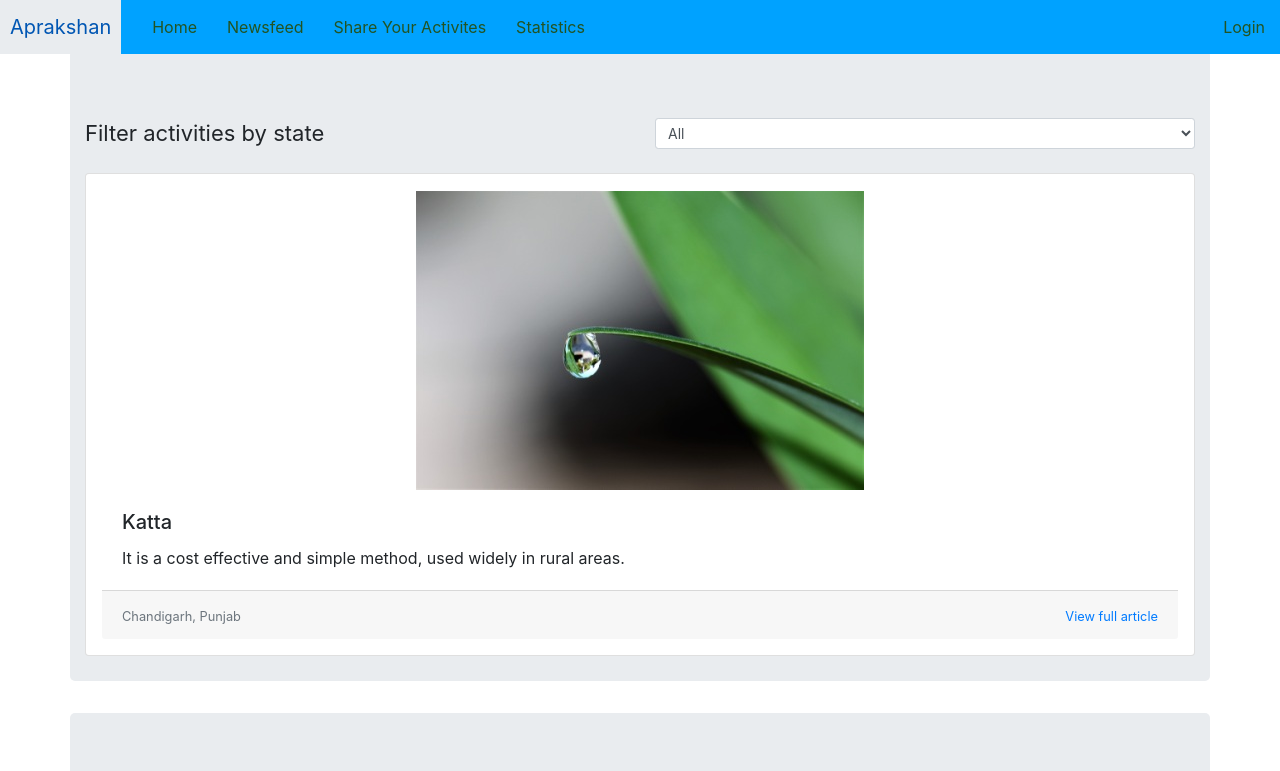
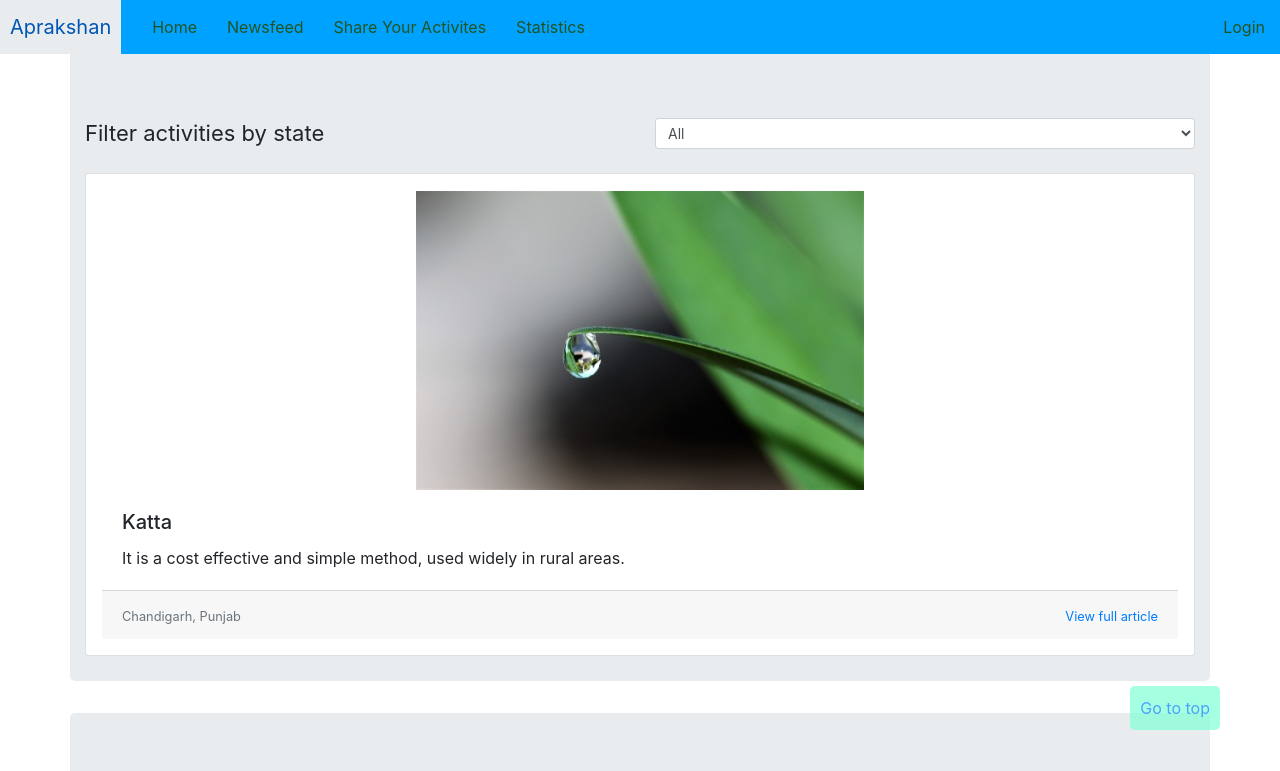
Before and after one commit to rsahu609/sih, a PHP site: page /newsfeed.php in a window 1280 px wide. Shown: the top 771 px of the page. Run offline with PHP 8.4, Linux system fonts and the light colour scheme; data comes from the database, SQL or seed files in the repository; some libraries are stand-ins or nearby versions.

Commit message:
go to top btn added

```diff
--- a/css/custom.css
+++ b/css/custom.css
@@ -131,3 +131,18 @@ td.description-overflow {
 .modal-class {
     max-width: 600px;
 }
+#top {
+    text-decoration:none;
+    border-color: greenyellow;
+    border: 2px;
+    background-color: aquamarine;
+    position: fixed;
+    bottom: 70px;
+    right: 60px;
+    border-radius: 5px;
+    padding: 10px;
+    opacity: .7;
+}
+a#top {
+    color: green;
+}
--- /dev/null
+++ b/go_to_top.html
@@ -0,0 +1 @@
+<div id="top" ><a href="#header">Go to top</a></div>
--- a/header.php
+++ b/header.php
@@ -1,5 +1,5 @@
 <?php if((session_status() == PHP_SESSION_NONE)) session_start();?>
-<div class='header'>
+<div class='header' id="header">
 <nav class="navbar navbar-expand-lg bg-green fixed-top bg-light">
   <a class="navbar-brand" href="newsfeed.php">Aprakshan</a>
   <button class="navbar-toggler glyphicon glyphicon-menu-hamburger" type="button" data-toggle="collapse" data-target="#navbarSupportedContent" aria-controls="navbarSupportedContent" aria-expanded="false" aria-label="Toggle navigation">
--- a/home.php
+++ b/home.php
@@ -12,8 +12,9 @@ if(!(isset($_SESSION['user']))){
     <meta charset="UTF-8">
     <link rel="stylesheet" type="text/css" href="css/bootstrap.css">
     <link rel="stylesheet" type="text/css" href="css/custom.css">
+    <script src="js/bootstrap.min.js"></script>
+    <script src="js/handlebars.min.js"></script>
     <link href="img/leaves-with-water-droplets_1504589.png" rel="icon" type="image/png" />
-    <script src="js/handlebars.min.js"></script>
     <title>Home</title>
 </head>
 
@@ -29,5 +30,6 @@ if(!(isset($_SESSION['user']))){
     ?>
     </div>
     <?php include('footer.php');?>
+    <?php include('go_to_top.html');?>
 </body>
 </html>
--- a/home_auth.php
+++ b/home_auth.php
@@ -15,7 +15,7 @@
 </table>
 
 <script src="js/popper.min.js"></script>
-<script src="js/jquery-3.3.1.js"></script>
+<script src="js/jquery-3.3.1.min.js"></script>
 <script src="js/bootstrap.bundle.js"></script>
 
 
--- a/home_user.php
+++ b/home_user.php
@@ -66,6 +66,7 @@
                 <div class="card-body">
                   {{description}}
                 </div>
+                <a href="post.php?post_id={{post_id}}" style="float:right" target="_blank"><small>View full article</small></a>
             </div>
         </div>
   {{/each}}
--- a/newsfeed.php
+++ b/newsfeed.php
@@ -112,7 +112,7 @@ while($row = mysqli_fetch_assoc($result)){
     <script src="js/jquery-3.3.1.js"></script>
     <script src="js/bootstrap.bundle.js"></script>
     <script src="js/handlebars.min.js"></script>
-    <script src="https://maps.googleapis.com/maps/api/js?key=AIzaSyBi21mn-01q0jKWx3rkiho8rh5xWxvWPwY"></script>
+
     <script>
       (function(){
         var map;
@@ -189,6 +189,7 @@ while($row = mysqli_fetch_assoc($result)){
         })
       })();
     </script>
+<?php include('go_to_top.html');?>
 <?php include('footer.php');?>
 </body>
 
--- a/post.php
+++ b/post.php
@@ -111,6 +111,7 @@ if( isset($_REQUEST['post_id'])){
             </div>
         </div>
     </div>
+       <?php include('go_to_top.html');?>
         <?php include('footer.php');?>
         <script>
             $('#upvote').click(function(){
@@ -141,5 +142,6 @@ if( isset($_REQUEST['post_id'])){
                });
             });
         </script>
+
     </body>
 </html>
--- a/profile.php
+++ b/profile.php
@@ -67,5 +67,7 @@
          })
      });
 </script>
+  <?php include('go_to_top.html');?>
    <?php include('footer.php');?>
+
     </body>
--- a/stats.php
+++ b/stats.php
@@ -46,6 +46,8 @@
                 marker.setMap(map);
             }); */
     </script>
+    <?php include('go_to_top.html');?>
+    <?php include('footer.php');?>
 </body>
 
 </html>
--- a/submit.php
+++ b/submit.php
@@ -187,6 +187,7 @@ if(!isset($_SESSION['user'])){
             }
         })
     </script>
+      <?php include('go_to_top.html');?>
        <?php include('footer.php');?>
 </body>
 
```
Also changed, not shown: api/submission_modal.html (+9 -7 lines).
